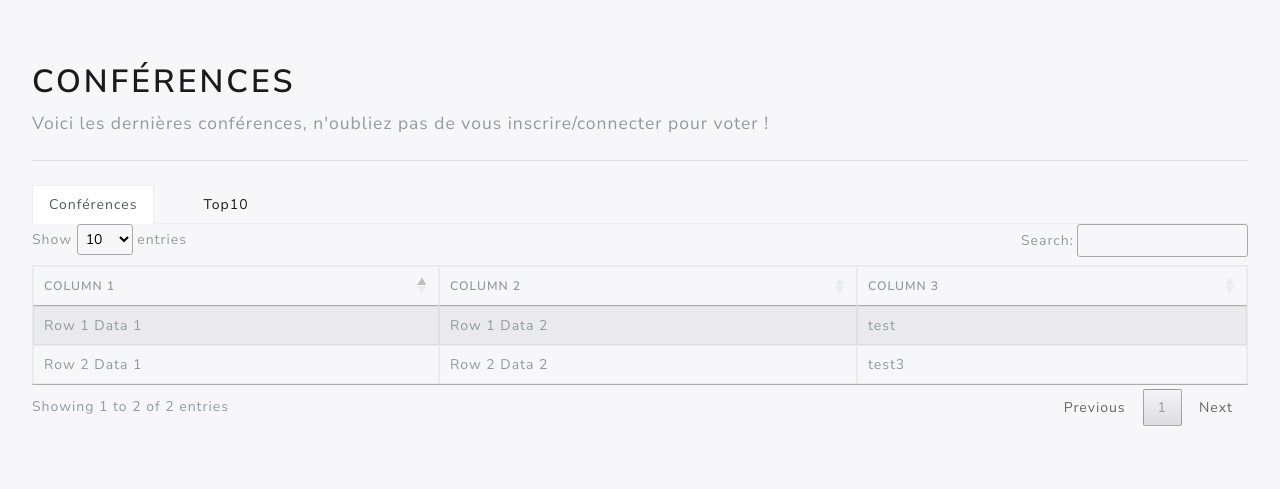
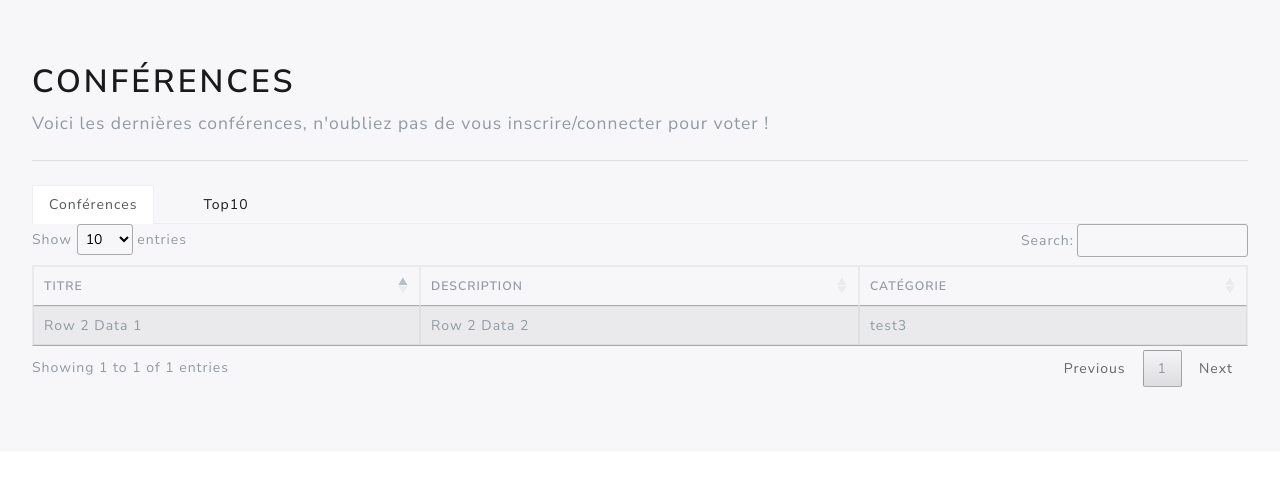
Before and after one commit to hoprikoma/Projet1, a PHP site: page /src/vue/index.php in a window 1280 px wide. Shown: the part 90-579 px from the top of the page. Run offline with PHP 8.4, Linux system fonts and the light colour scheme; a user stored in the database is signed in; some libraries are stand-ins or nearby versions.

Commit message:
Creation de l'affichage en direct des tables

```diff
--- a/src/vue/index.php
+++ b/src/vue/index.php
@@ -49,17 +49,12 @@
                 <table id="example" class="table table-striped table-bordered" style="width:100%">
                     <thead>
                         <tr>
-                            <th>Column 1</th>
-                            <th>Column 2</th>
-                            <th>Column 3</th>
+                            <th>Titre</th>
+                            <th>Description</th>
+                            <th>Catégorie</th>
                         </tr>
                     </thead>
                     <tbody>
-                        <tr>
-                            <td>Row 1 Data 1</td>
-                            <td>Row 1 Data 2</td>
-                            <td>test</td>
-                        </tr>
                         <tr>
                             <td>Row 2 Data 1</td>
                             <td>Row 2 Data 2</td>
```
Also changed, not shown: src/vue/conferences-non-votee.php (deleted, +0 -17 lines), src/vue/conferences-votee.php (deleted, +0 -17 lines).
